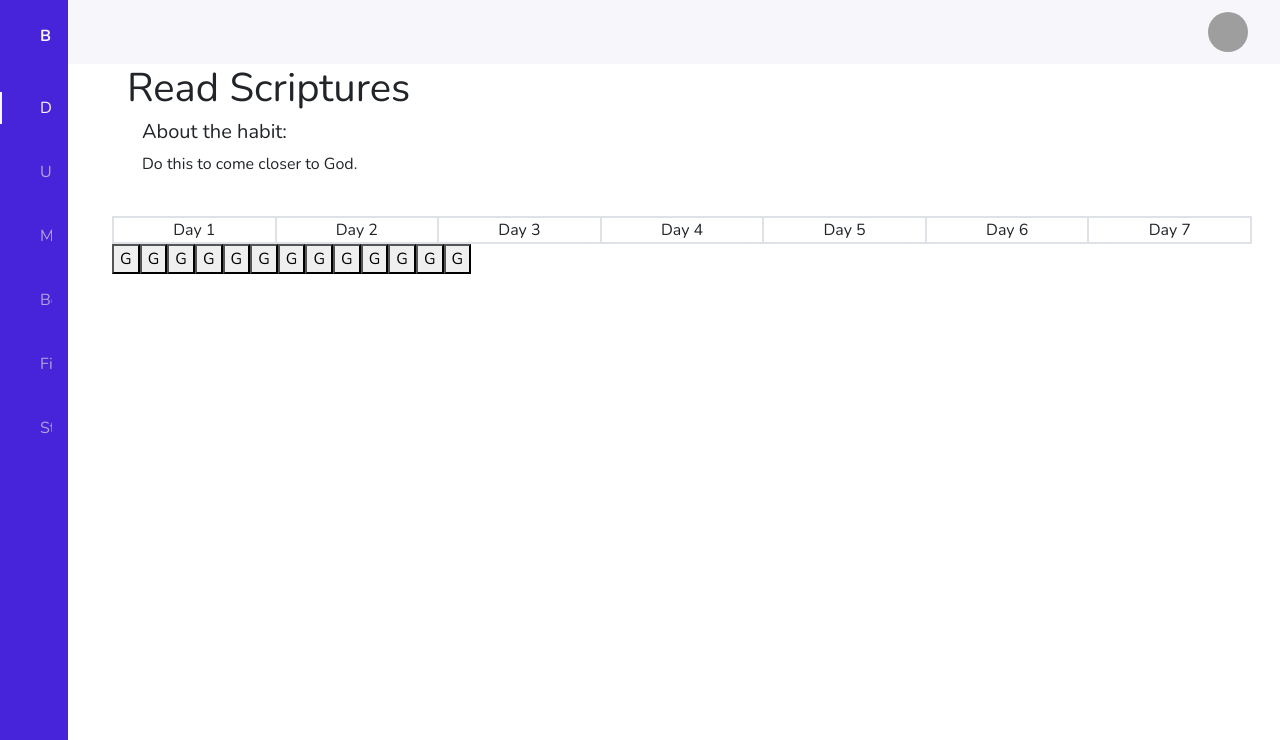
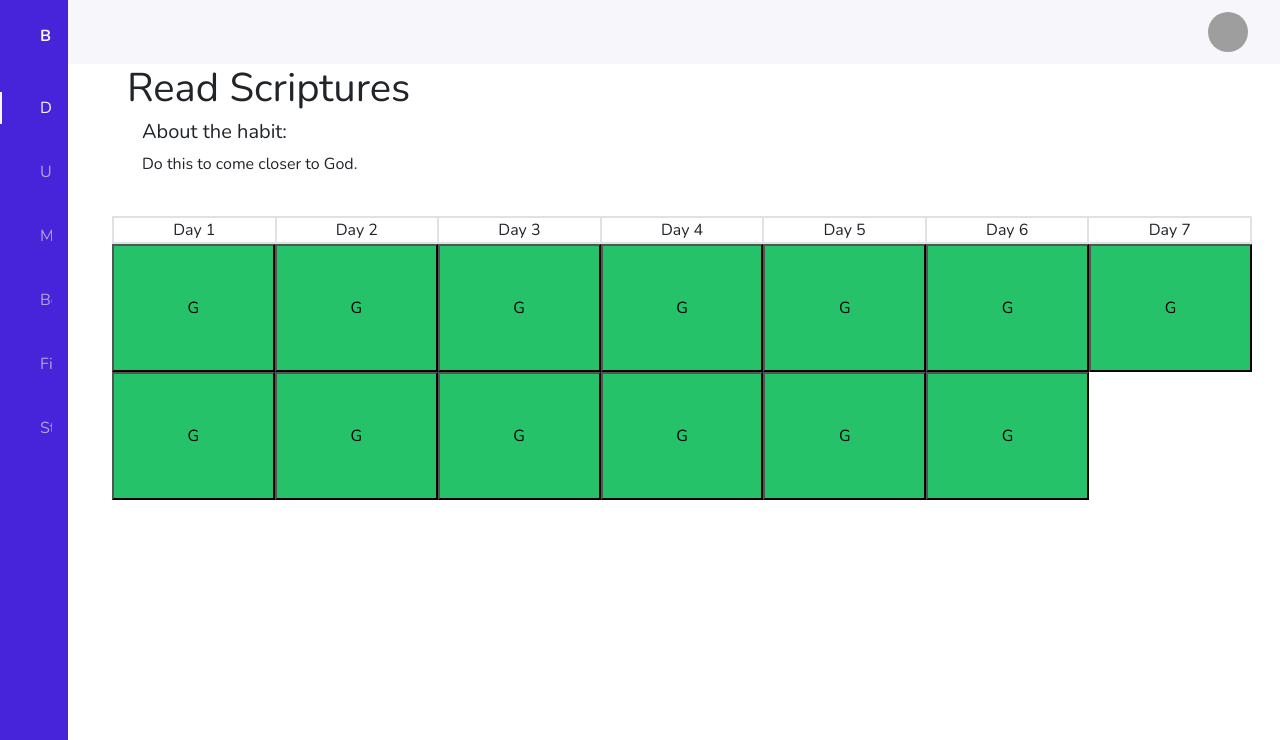
Before and after one commit to CraigFreeze/Cumpre-Habit-Tracker-Django, a Django app: page /habits/1/ in a window 1280 px wide. Shown: the top 740 px of the page. Run offline with Django 4.2, Linux system fonts and the light colour scheme; data comes from the database, SQL or seed files in the repository; both versions use the stored data as it was after the commit; some libraries are stand-ins or nearby versions; grey boxes are pictures that could not be loaded.

Commit message:
Correctly Sized boxes

```diff
--- a/habits/forms.py
+++ b/habits/forms.py
@@ -4,23 +4,11 @@ from habits.models import Habit, HabitResponse
 class DayTrackerForm(forms.Form):
     response_id = forms.CharField(
         widget=forms.HiddenInput()
-        # initial = HabitResponse.id
     )
     response_char = forms.CharField(
         widget=forms.HiddenInput()
-        # initial = HabitResponse.id
     )
 
 class HabitResponseForm(forms.Form):
     response_char = forms.CharField(max_length=1) # G - Green // N - Neither // R - Red
     #report_day = models.DateTimeField()
-
-'''
-<form method="post" >
-    <input type="hidden" value = "{{ habitResponse.id }}" />
-    <button class = "response" id="{{ habitResponse.id }}" type="submit">
-        <!--onclick="cycleColor('{{ habitResponse.id }}', '{{habitResponse.response_char}}')"-->
-        {{ habitResponse.response_char }}
-    </button>
-</form>
-'''
--- a/habits/templates/habit_detail.html
+++ b/habits/templates/habit_detail.html
@@ -20,10 +20,24 @@
 
 {% block page_content %}
 <style>
+    /* form, button {
+        all: unset;
+    } */
     .response {
+        all: unset;
         width: 14.2857%;
         *width: 14.2857%;
-        background-color: #c0c0c0;
+        /* height: 10vw; */
+        background-color: #000000;
+    }
+    .N {
+        background-color: #a6a6a6;
+    }
+    .G {
+        background-color: #26c269;
+    }
+    .R {
+        background-color: #ff0000;
     }
 </style>
 
@@ -45,10 +59,10 @@
 </div>
 <div class="row">
     {% for form in forms %}
-    <form action="" method="POST" >
+    <form action="" method="POST" class = "col response">
         {% csrf_token %}
         {{ form }}
-        <button type="submit" id= "{{ form.response_id|safeseq }}" >
+        <button class="col {{ form.response_char.value }}" type="submit" id= "{{ form.response_id|safeseq }}" style="height: 10vw">
             {{ form.response_char.value }}
         </button>
     </form>
```
Also changed, not shown: habits/views.py (+4 -3 lines), db.sqlite3.
